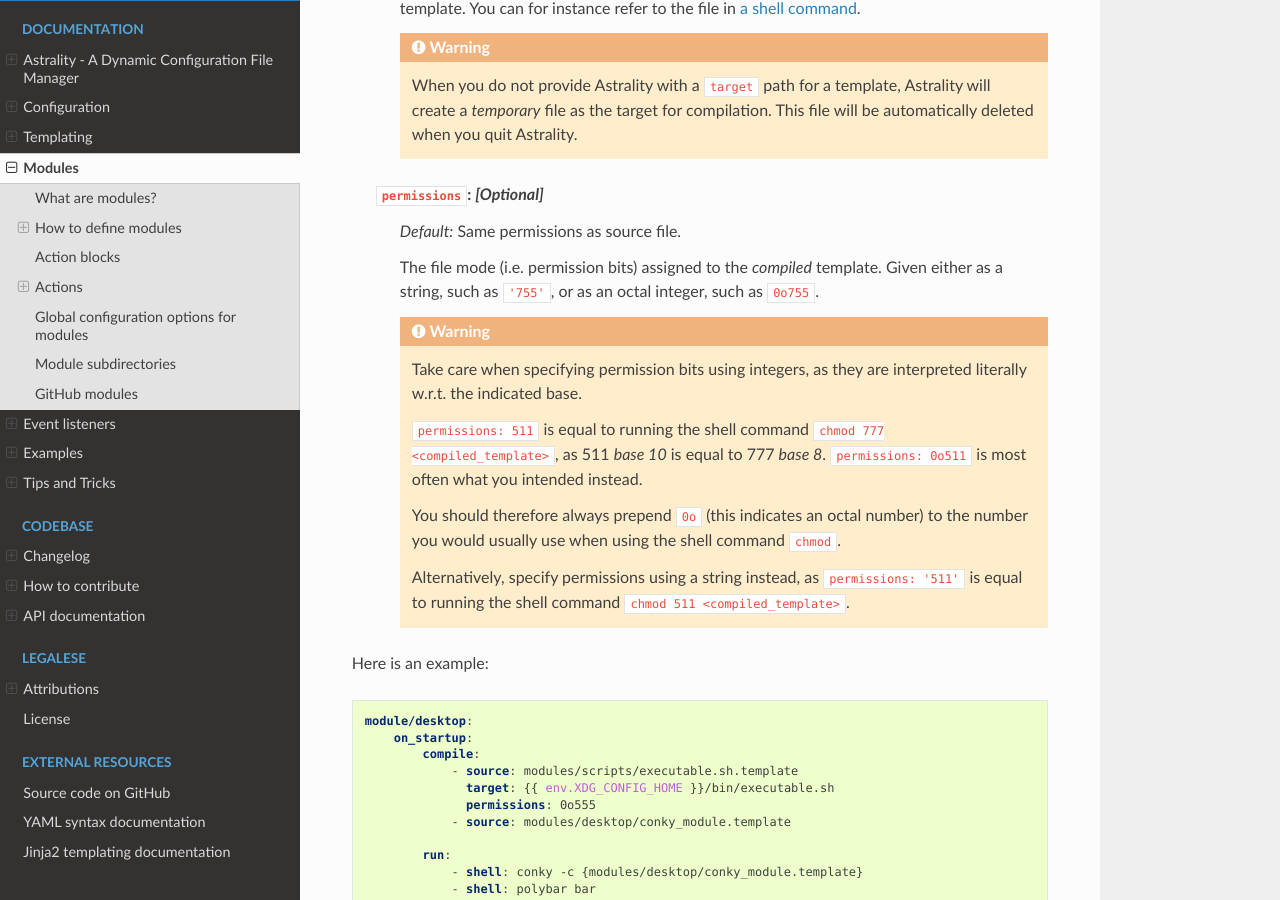
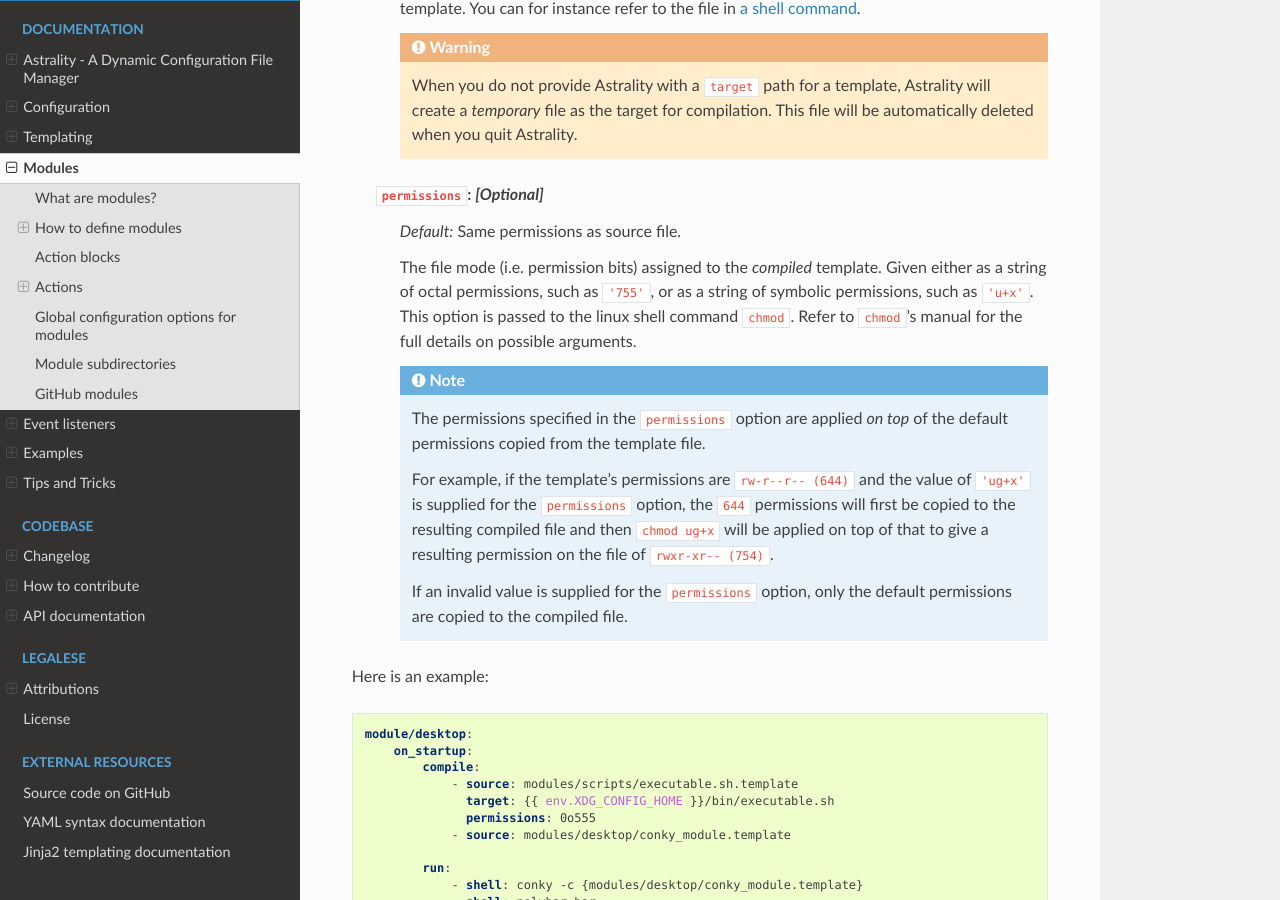
Before and after one commit to JakobGM/astrality, a Sphinx documentation site: the page built from docs/modules.rst, in a window 1280 px wide and 900 px high, scrolled down 6652 px. Built offline with Sphinx 7.4.7 and the Read the Docs theme 2.0.0, drawn with Linux system fonts in a browser that asks for light colours.

Commit message:
Implemented and documented chmod-like permissions #4

```diff
--- a/docs/modules.rst
+++ b/docs/modules.rst
@@ -297,17 +297,14 @@ Each template compilation action has the following available attributes:
         *Default:* Same permissions as source file.
 
         The file mode (i.e. permission bits) assigned to the *compiled* template.
-        Given either as a string, such as ``'755'``, or as an octal integer, such as ``0o755``.
+        Given either as a string of octal permissions, such as ``'755'``, or as a string of symbolic permissions, such as ``'u+x'``. This option is passed to the linux shell command ``chmod``. Refer to ``chmod``'s manual for the full details on possible arguments.
 
-        .. warning::
-            Take care when specifying permission bits using integers, as they are interpreted literally w.r.t. the indicated base.
+        .. note::
+            The permissions specified in the ``permissions`` option are applied *on top* of the default permissions copied from the template file.
 
-            ``permissions: 511`` is equal to running the shell command ``chmod 777 <compiled_template>``, as 511 *base 10* is equal to 777 *base 8*.
-            ``permissions: 0o511`` is most often what you intended instead.
+            For example, if the template's permissions are ``rw-r--r-- (644)`` and the value of ``'ug+x'`` is supplied for the ``permissions`` option, the ``644`` permissions will first be copied to the resulting compiled file and then ``chmod ug+x`` will be applied on top of that to give a resulting permission on the file of ``rwxr-xr-- (754)``.
 
-            You should therefore always prepend ``0o`` (this indicates an octal number) to the number you would usually use when using the shell command ``chmod``.
-
-            Alternatively, specify permissions using a string instead, as ``permissions: '511'`` is equal to running the shell command ``chmod 511 <compiled_template>``.
+            If an invalid value is supplied for the ``permissions`` option, only the default permissions are copied to the compiled file.
 
 
 Here is an example:
```
Also changed, not shown: 3 other files.
